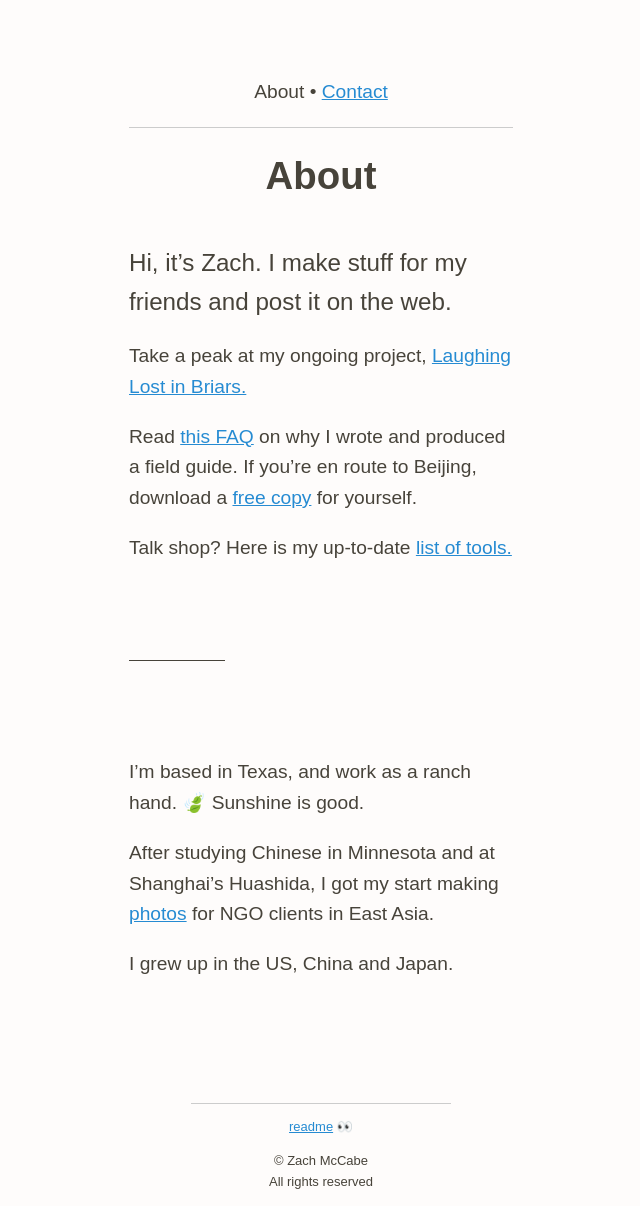
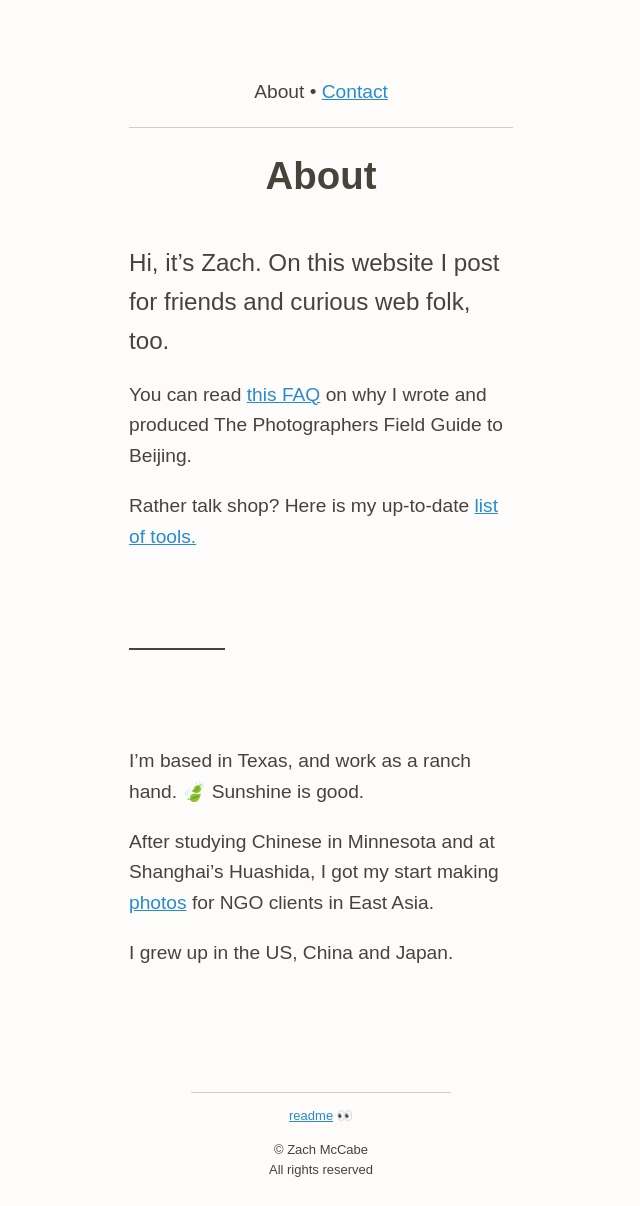
Before and after one commit to zachmccabe/zachmccabe.github.io, a Jekyll site: the page built from about.md, in a window 1280 px wide. Shown: the whole page, without its empty margins (319-959 px from the left). Built offline with Jekyll 4.4.1, drawn with Linux system fonts in a browser that asks for light colours.

Commit message:
Update about.md

```diff
--- a/about.md
+++ b/about.md
@@ -1,19 +1,17 @@
 ---
 layout: kaoliang3_article
 title: About
-date: 2020-07-13
+date: 2020-08-10
 description: Hi, it's Zach. I make weird stuff for my friends and post it on the web.
 
 ---
 
 
-<span class="lede">Hi, it's Zach. I make stuff for my friends and post it on the web.</span>
+<span class="lede">Hi, it's Zach. On this website I post for friends and curious web folk, too.</span>
 
-Take a peak at my ongoing project, [Laughing Lost in Briars.]
+You can read [this FAQ] on why I wrote and produced The Photographers Field Guide to Beijing.
 
-Read [this FAQ] on why I wrote and produced a field guide. If you're en route to Beijing, download a [free copy] for yourself.
-
-Talk shop? Here is my up-to-date [list of tools.]
+Rather talk shop? Here is my up-to-date [list of tools.]
 
 
 ---
@@ -31,8 +29,6 @@ I grew up in the US, China and Japan.
 
 [this FAQ]: https://www.zachmccabe.com/beijing/faq#why-is-this-book-free
 
-[free copy]: https://www.zachmccabe.com/beijing
-
 [list of tools.]: https://www.zachmccabe.com/tools
 
 [photos]: https://www.zachmccabe.com/postcard
```
